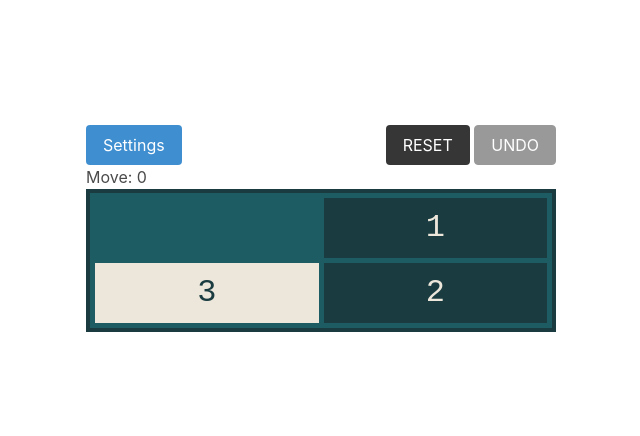
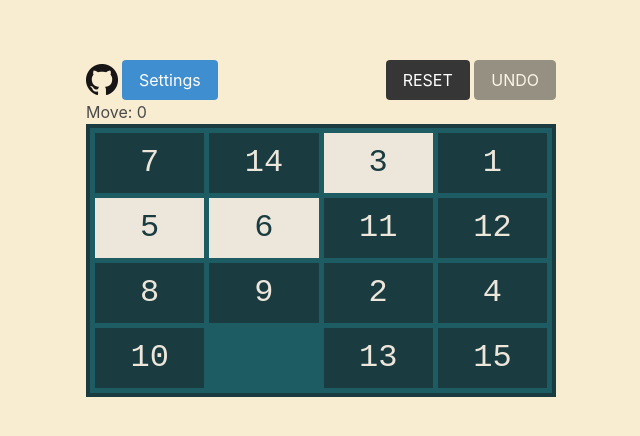
Before and after one commit to aryue123321/15-puzzle, a Svelte app: page / in a window 1280 px wide. Shown: the part 172-608 px from the top of the page, without its empty margins (319-959 px from the left). Built offline with nearby package versions, Linux system fonts and the light colour scheme.

Commit message:
more styling

```diff
--- a/public/index.html
+++ b/public/index.html
@@ -13,6 +13,6 @@
 	<script defer src='/build/bundle.js'></script>
 </head>
 
-<body>
+<body style="background-color: #F8ECD1;">
 </body>
 </html>
--- a/src/App.svelte
+++ b/src/App.svelte
@@ -5,15 +5,18 @@
 </script>
 <div class="outer">
 	<main class="main">
+
 		<div class="container">
 			<div class="columns is-centered">
 				<div class="column is-half">
+
 					<Board>
 						<svelte:fragment slot="setting-button">
-							<div>
+							<div class="is-flex">
+								<a style="margin:auto" href="https://github.com/aryue123321/15-puzzle"><img class="image is-32x32" width="80px" alt="git-logo" src="/GitHub-Mark-64px.png"></a>
 								<button
 									on:click="{()=>openSettings = true}"
-									class="button is-info"
+									class="button is-info ml-1"
 									>Settings
 								</button>
 							</div>
--- a/src/store/boardStore.ts
+++ b/src/store/boardStore.ts
@@ -1,8 +1,8 @@
 import { writable } from "svelte/store";
 import { Puzzle, Direction } from "../puzzle";
 
-const h = 2;
-const w = 2
+const h = 4;
+const w = 4;
 
 const createPuzzleHistory = () =>{
   const { subscribe, set, update } = writable<Puzzle|null>(Puzzle.GenRandomBoard(h, w));
```
Also changed, not shown: public/GitHub-Mark-64px.png (added).
